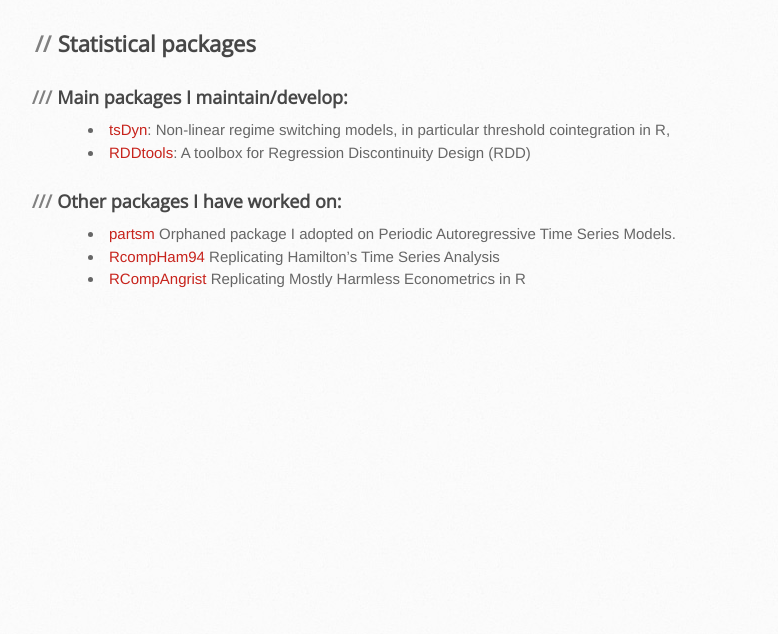
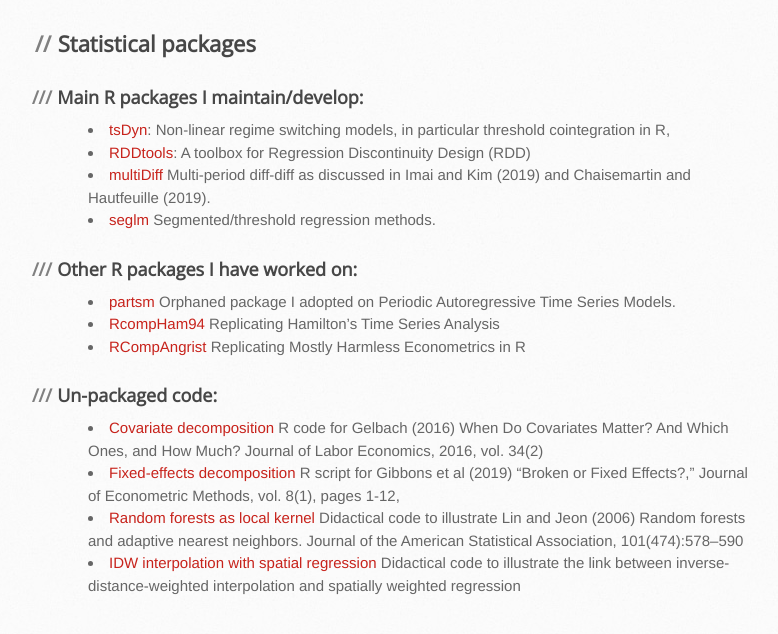
Before and after one commit to MatthieuStigler/MatthieuStigler.github.io, a Jekyll site: the page built from Software.md, in a window 1280 px wide, cut to the strip 259-893 px from the top of the page. Shown: the whole strip, without its empty margins (102-880 px from the left). Built offline with Jekyll 4.4.1, drawn with Linux system fonts in a browser that asks for light colours.

Commit message:
Software: add codes and packages

```diff
--- a/Software.md
+++ b/Software.md
@@ -5,13 +5,22 @@ title: Software
 
 ## Statistical packages
 
-### Main packages I maintain/develop:
+### Main R packages I maintain/develop:
 
  - [tsDyn](http://cran.r-project.org/web/packages/tsDyn/index.html "tsDyn"): Non-linear regime switching models, in particular threshold cointegration in R,
  - [RDDtools](https://github.com/MatthieuStigler/RDDtools "RDDtools"): A toolbox for Regression Discontinuity Design (RDD)
+ - [multiDiff](https://github.com/MatthieuStigler/multiDiff) Multi-period diff-diff as discussed in Imai and Kim (2019) and Chaisemartin and Hautfeuille (2019).
+ - [seglm](https://github.com/MatthieuStigler/seglm) Segmented/threshold regression methods.
 
-### Other packages I have worked on:
+### Other R packages I have worked on:
 
  - [partsm](http://cran.r-project.org/web/packages/partsm/index.html) **Orphaned** package I **adopted** on Periodic Autoregressive Time Series Models.
  - [RcompHam94](https://github.com/MatthieuStigler/RcompHam94/blob/master/pkg/inst/doc/Companion.pdf?raw=true) Replicating Hamilton's Time Series Analysis
  - [RCompAngrist](https://github.com/MatthieuStigler/RCompAngrist/) Replicating Mostly Harmless Econometrics in R
+
+### Un-packaged code:
+
+ - [Covariate decomposition](https://github.com/MatthieuStigler/Misconometrics/tree/master/Gelbach_decompo) R code for Gelbach (2016) When Do Covariates Matter? And Which Ones, and How Much? Journal of Labor Economics, 2016, vol. 34(2)
+ - [Fixed-effects decomposition](https://github.com/MatthieuStigler/Misconometrics/blob/master/panel_stuff/gibbons_heterogeneous_FE_formula.R) R script for Gibbons et al (2019) "Broken or Fixed Effects?," Journal of Econometric Methods, vol. 8(1), pages 1-12,
+ - [Random forests as local kernel](https://github.com/MatthieuStigler/Misconometrics/blob/master/forests_as_knn/forest_as_knn.Rmd) Didactical code to illustrate Lin  and  Jeon (2006) Random  forests  and  adaptive  nearest  neighbors. Journal  of  the  American Statistical Association, 101(474):578–590
+ - [IDW interpolation with spatial regression](https://github.com/MatthieuStigler/Misc/blob/master/spatial/interpolate_gwr.Rmd) Didactical code to illustrate the link between inverse-distance-weighted interpolation and spatially weighted regression
```
